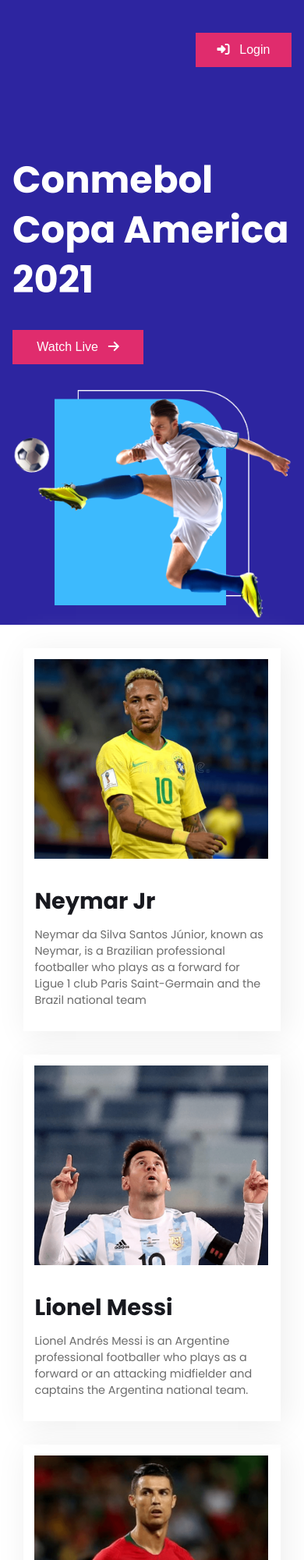
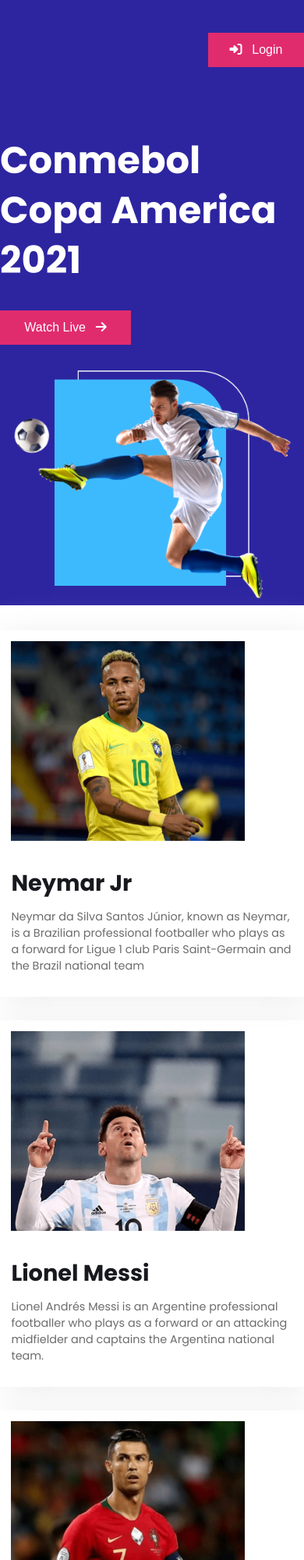
Before and after one commit to yanisahmed/goalpost, a plain HTML site: page index.html in a window 390 px wide. Shown: the top 2000 px of the page at 78% size. Drawn offline with Linux system fonts and the light colour scheme.

Commit message:
Responsive issue resolved

```diff
--- a/css/style.css
+++ b/css/style.css
@@ -24,7 +24,7 @@
 /*--------------------------------------------------*/
 
 html{
-    /* overflow-x: hidden; */
+    overflow-x: hidden;
     margin: 0;
     padding: 0;
 }
@@ -99,7 +99,6 @@ header{
     background-color: #2D25A0;
     display: grid;
     justify-content: center;
-    padding: 0px 2rem;
 }
 .gp-navigation {
     display: flex;
@@ -185,12 +184,13 @@ main .gp-container{
 /*--------------------------------------------------*/
 /*                   05) BLOG
 /*--------------------------------------------------*/
-
+.gp-blog-section{
+    margin-top: 2rem;
+}
 .gp-blog{
     display: grid;
     grid-template-columns: repeat(3, 1fr);
     grid-gap: 30px;
-    padding: 30px;
 }
 .gp-single-blog{
     box-shadow: 5px 5px 40px #ededed;
@@ -421,7 +421,7 @@ p.copyright {
 @media screen and (max-width: 768px) {
 
     .gp-container{
-        max-width: 820px;
+        max-width: 815px;
     }
 
     .gp-blog{
@@ -487,7 +487,7 @@ p.copyright {
         margin-bottom: 15px;
     }
     .gp-top-product{
-        grid-template-columns: 1fr;
+        grid-template-columns: 1fr 1fr;
     }
 
     .gp-footer-logo img {
@@ -495,3 +495,11 @@ p.copyright {
     }
 
 }
+
+@media screen and (max-width: 576px) {
+    .gp-top-product{
+        grid-template-columns: 1fr;
+    }
+
+
+}
```
